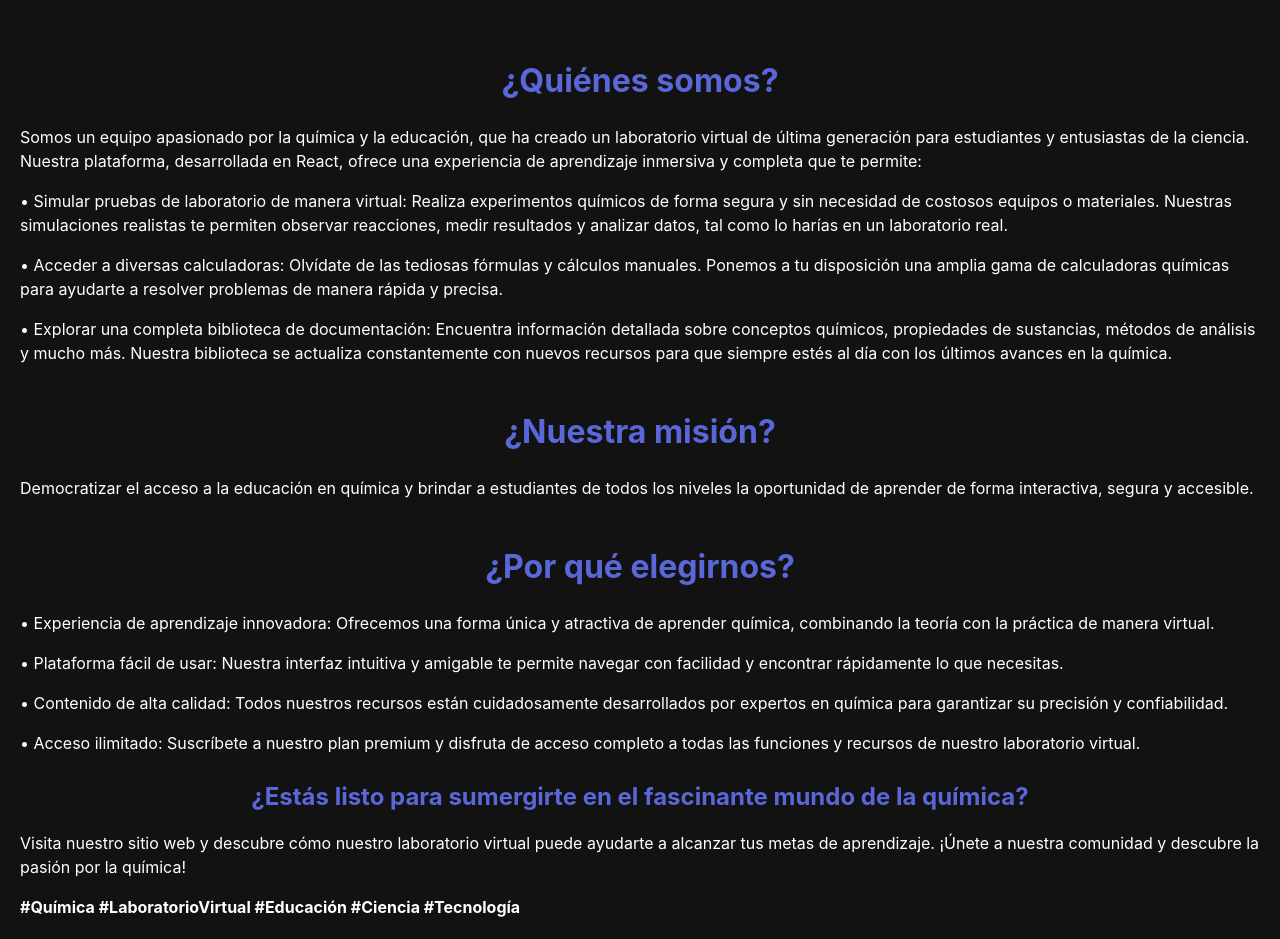
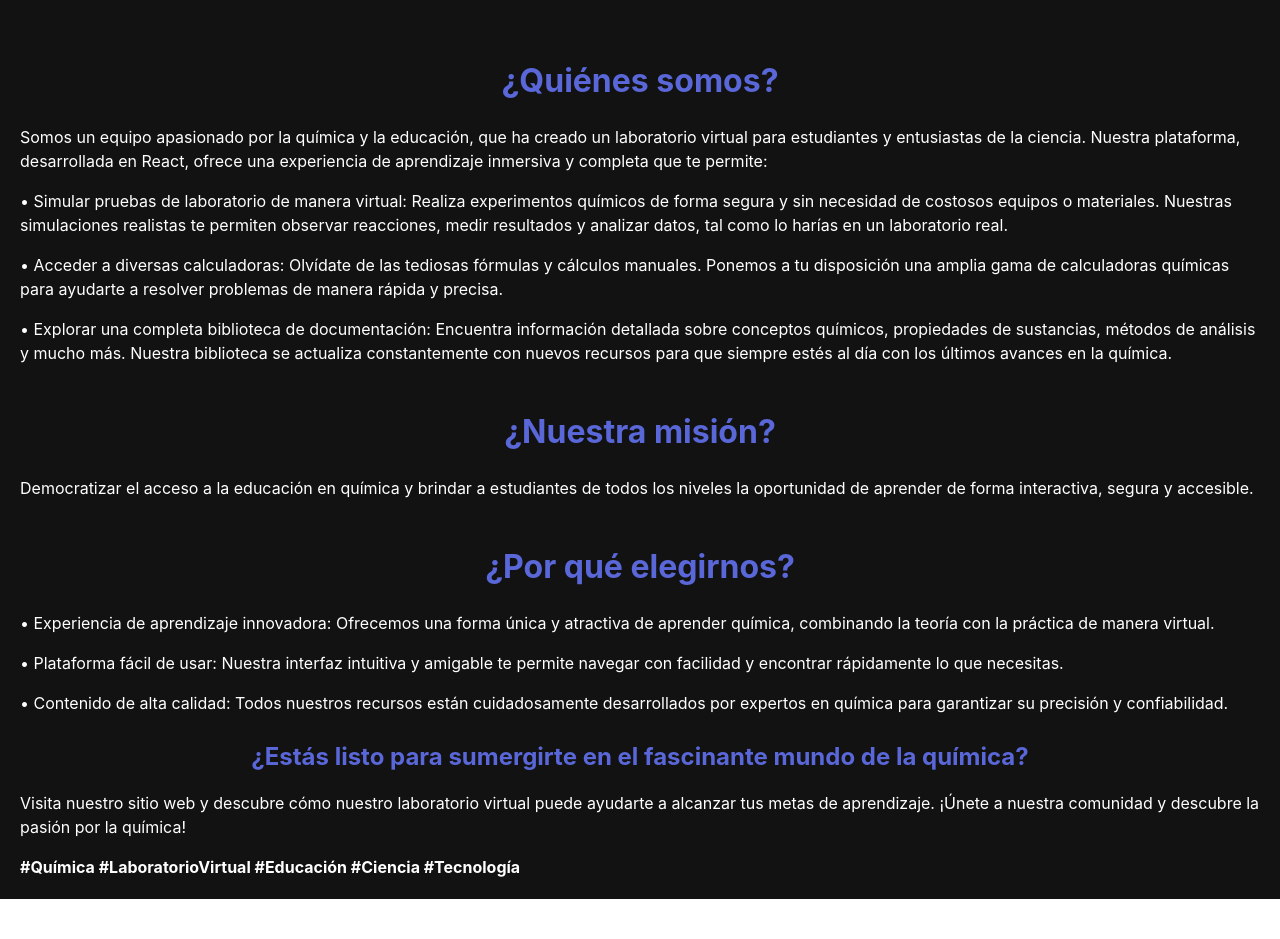
Before and after one commit to necho1122/chem-lab-virtual, a React (Vite) app: page /about in a window 1280 px wide. Shown: the part 228-1167 px from the top of the page. After the commit the page ends 1127 px from the top, so only its background shows below. Built offline with nearby package versions, Linux system fonts and the light colour scheme.

Commit message:
update some descriptions

```diff
--- a/src/components/AboutUs.jsx
+++ b/src/components/AboutUs.jsx
@@ -11,10 +11,9 @@ function AboutUs() {
 				<h2>¿Quiénes somos?</h2>
 				<p>
 					Somos un equipo apasionado por la química y la educación, que ha
-					creado un laboratorio virtual de última generación para estudiantes y
-					entusiastas de la ciencia. Nuestra plataforma, desarrollada en React,
-					ofrece una experiencia de aprendizaje inmersiva y completa que te
-					permite:
+					creado un laboratorio virtual para estudiantes y entusiastas de la
+					ciencia. Nuestra plataforma, desarrollada en React, ofrece una
+					experiencia de aprendizaje inmersiva y completa que te permite:
 				</p>{' '}
 				<p>
 					• Simular pruebas de laboratorio de manera virtual: Realiza
@@ -58,11 +57,6 @@ function AboutUs() {
 					cuidadosamente desarrollados por expertos en química para garantizar
 					su precisión y confiabilidad.
 				</p>{' '}
-				<p>
-					• Acceso ilimitado: Suscríbete a nuestro plan premium y disfruta de
-					acceso completo a todas las funciones y recursos de nuestro
-					laboratorio virtual.
-				</p>
 				<h3>
 					¿Estás listo para sumergirte en el fascinante mundo de la química?
 				</h3>{' '}
--- a/src/components/ToolsAndAccessories.jsx
+++ b/src/components/ToolsAndAccessories.jsx
@@ -1,4 +1,5 @@
-import { useState, useEffect } from "react";
+/* eslint-disable react/prop-types */
+import { useState, useEffect } from 'react';
 import '../assets/styles/ToolsAndAccessories.css';
 
 export const ProgressBar = ({ progress }) => {
@@ -13,13 +14,13 @@ export const ProgressBar = ({ progress }) => {
 	}, [progress]);
 
 	return (
-		<div className={`${isVisible ? "progress-bar" : "progress-bar-hidden"}`}>
+		<div className={`${isVisible ? 'progress-bar' : 'progress-bar-hidden'}`}>
 			{isVisible && (
 				<div
 					style={{
 						width: `${progress}%`,
-						height: "20px",
-						background: "#4CAF50",
+						height: '20px',
+						background: '#4CAF50',
 					}}
 				>
 					{progress > 0 && <span>{progress}%</span>}
@@ -31,11 +32,11 @@ export const ProgressBar = ({ progress }) => {
 
 export const PreviousNotes = () => {
 	return (
-		<div className="previous-notes">
+		<div className='previous-notes'>
 			<h3>Nota:</h3>
 			<p>
-				Dejar en blanco el valor que se desea calcular y si requiere de un
-				cálculo previo, visite las otras secciones!
+				Dejar en blanco (sin llenar) el valor que se desea calcular y si
+				requiere de un cálculo previo, visite las otras secciones!
 			</p>
 		</div>
 	);
```
